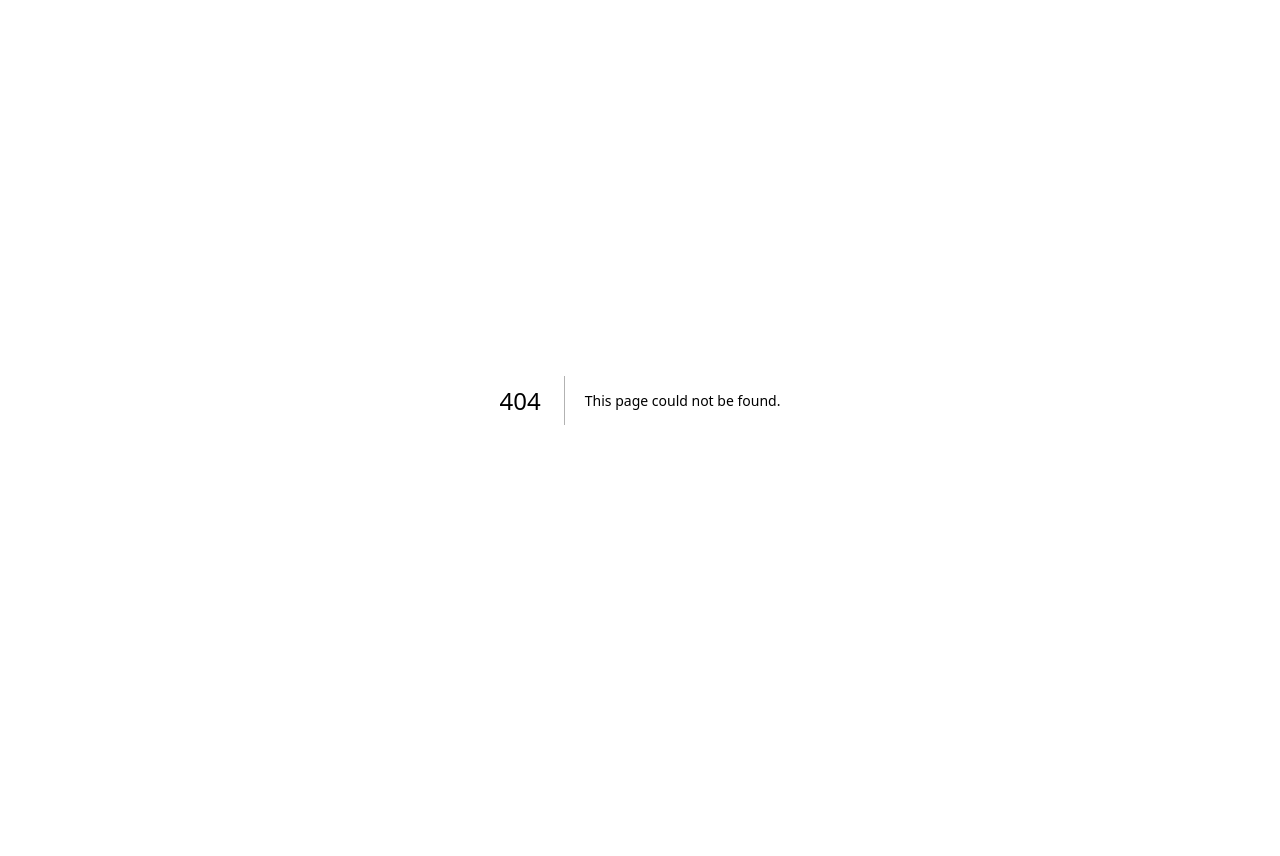
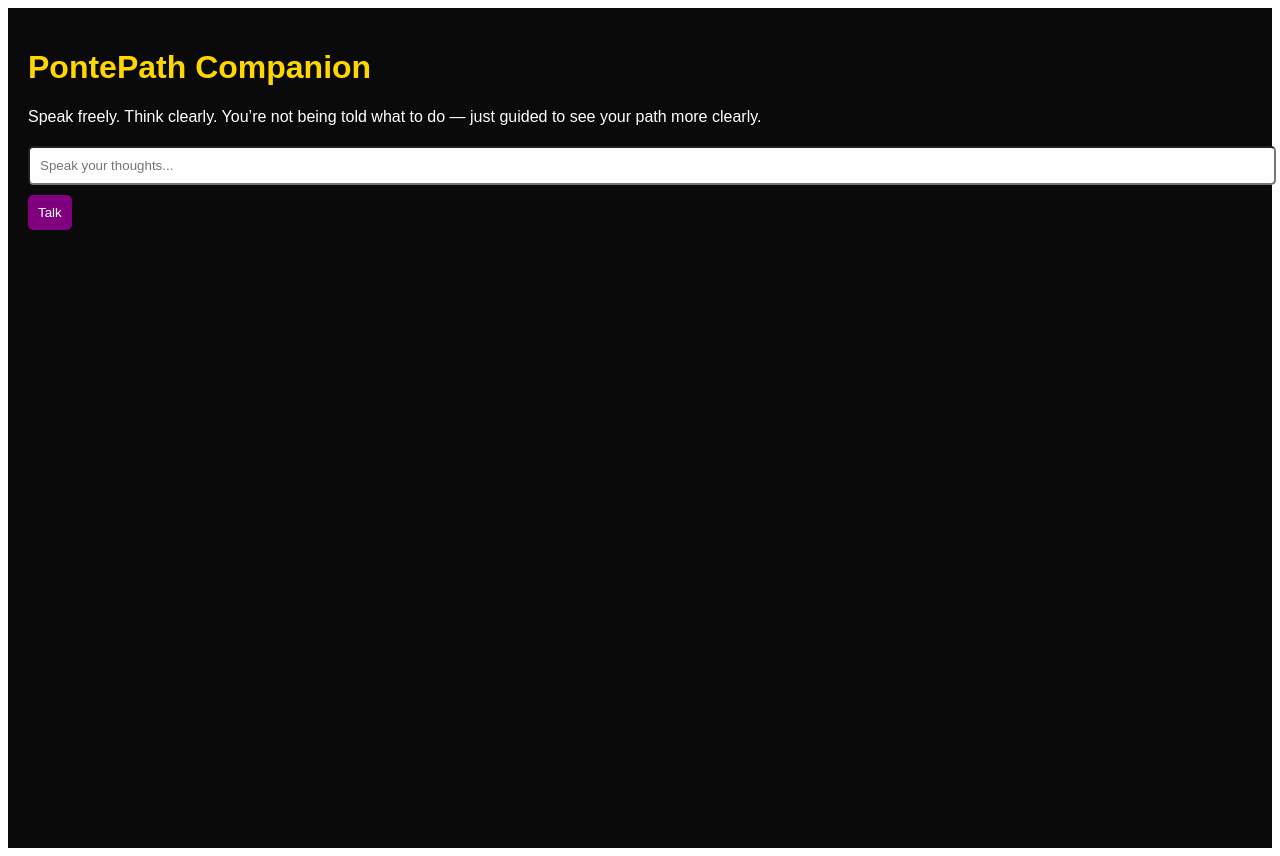
Before and after one commit to pontepath59/PontePath-app, a Next.js app: page /ai in a window 1280 px wide. Before the commit this address had no page. Before the commit the page ends 800 px from the top, so only its background shows below. Built offline with nearby package versions, Linux system fonts and the light colour scheme.

Commit message:
Create ai.js

```diff
--- /dev/null
+++ b/pages/ai.js
@@ -0,0 +1,157 @@
+import { useState } from "react";
+
+export default function Companion() {
+
+  const [input, setInput] = useState("");
+
+  const [messages, setMessages] = useState([]);
+
+  const handleSend = () => {
+
+    if (!input) return;
+
+    const userMessage = { role: "user", text: input };
+
+    // Companion-style response (foundation)
+
+    const response = {
+
+      role: "companion",
+
+      text: generateResponse(input)
+
+    };
+
+    setMessages([...messages, userMessage, response]);
+
+    setInput("");
+
+  };
+
+  const generateResponse = (text) => {
+
+    return `I hear you. It sounds like you're thinking about "${text}".
+
+Let’s slow it down for a second.
+
+What do you feel is really at the center of this for you?
+
+One way to look at it could be this:
+
+- There may be an opportunity here you haven’t fully explored
+
+- But there could also be something you’re unsure about
+
+I may not fully agree or disagree yet — I’d want to understand more.
+
+From a faith perspective, sometimes clarity comes when we sit with it, not rush it.
+
+What direction are you leaning toward right now?`;
+
+  };
+
+  return (
+
+    <div style={{
+
+      padding: 20,
+
+      background: "#0a0a0a",
+
+      color: "white",
+
+      minHeight: "100vh",
+
+      fontFamily: "Arial"
+
+    }}>
+
+      <h1 style={{ color: "gold" }}>PontePath Companion</h1>
+
+      <p style={{ marginBottom: 20 }}>
+
+        Speak freely. Think clearly. You’re not being told what to do —
+
+        just guided to see your path more clearly.
+
+      </p>
+
+      <div style={{ marginBottom: 20 }}>
+
+        {messages.map((msg, i) => (
+
+          <div key={i} style={{
+
+            marginBottom: 10,
+
+            textAlign: msg.role === "user" ? "right" : "left"
+
+          }}>
+
+            <div style={{
+
+              display: "inline-block",
+
+              padding: 10,
+
+              borderRadius: 10,
+
+              background: msg.role === "user" ? "#333" : "#222"
+
+            }}>
+
+              {msg.text}
+
+            </div>
+
+          </div>
+
+        ))}
+
+      </div>
+
+      <input
+
+        value={input}
+
+        onChange={(e) => setInput(e.target.value)}
+
+        placeholder="Speak your thoughts..."
+
+        style={{
+
+          width: "100%",
+
+          padding: 10,
+
+          borderRadius: 5,
+
+          marginBottom: 10
+
+        }}
+
+      />
+
+      <button onClick={handleSend} style={{
+
+        padding: 10,
+
+        background: "purple",
+
+        color: "white",
+
+        border: "none",
+
+        borderRadius: 5
+
+      }}>
+
+        Talk
+
+      </button>
+
+    </div>
+
+  );
+
+}
```
